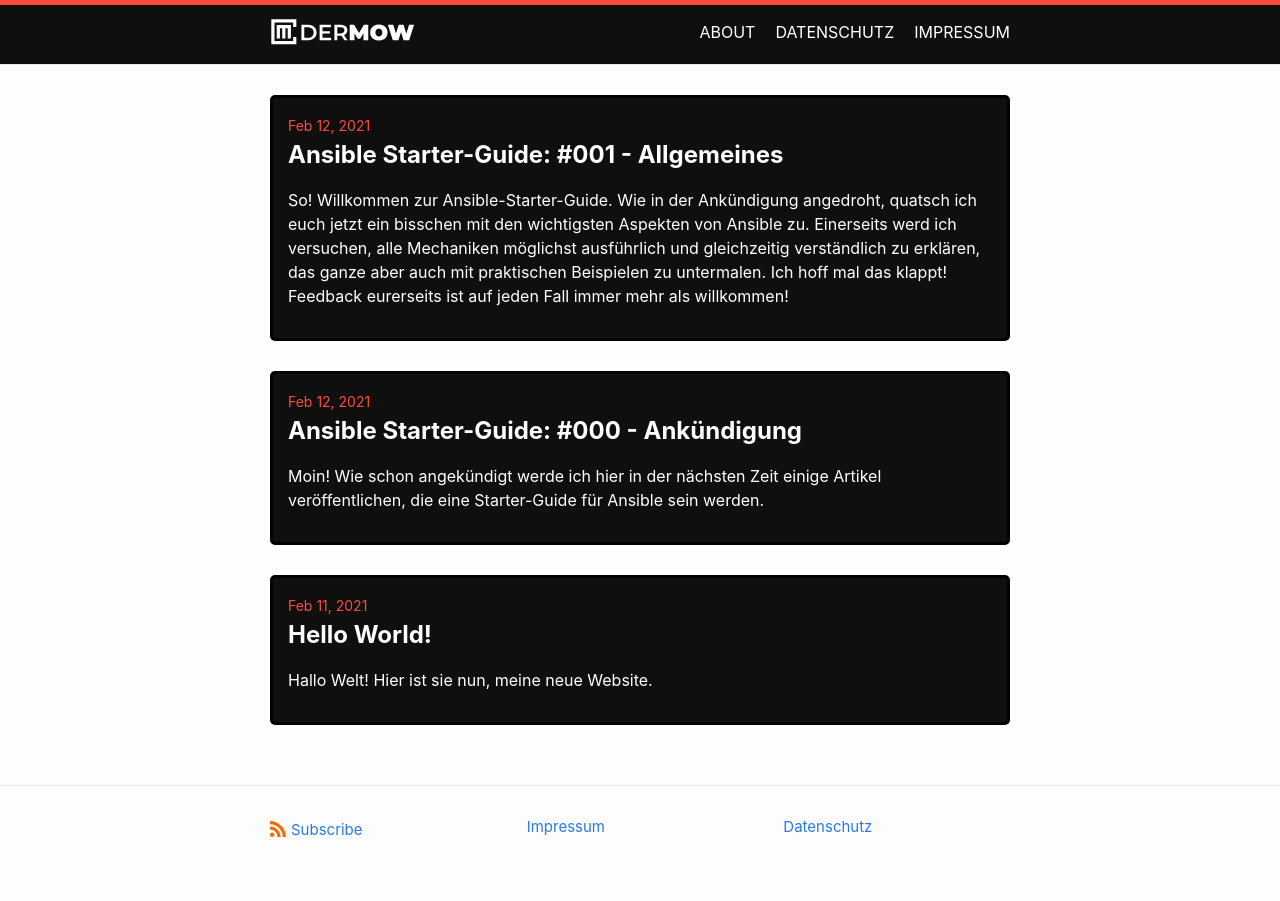
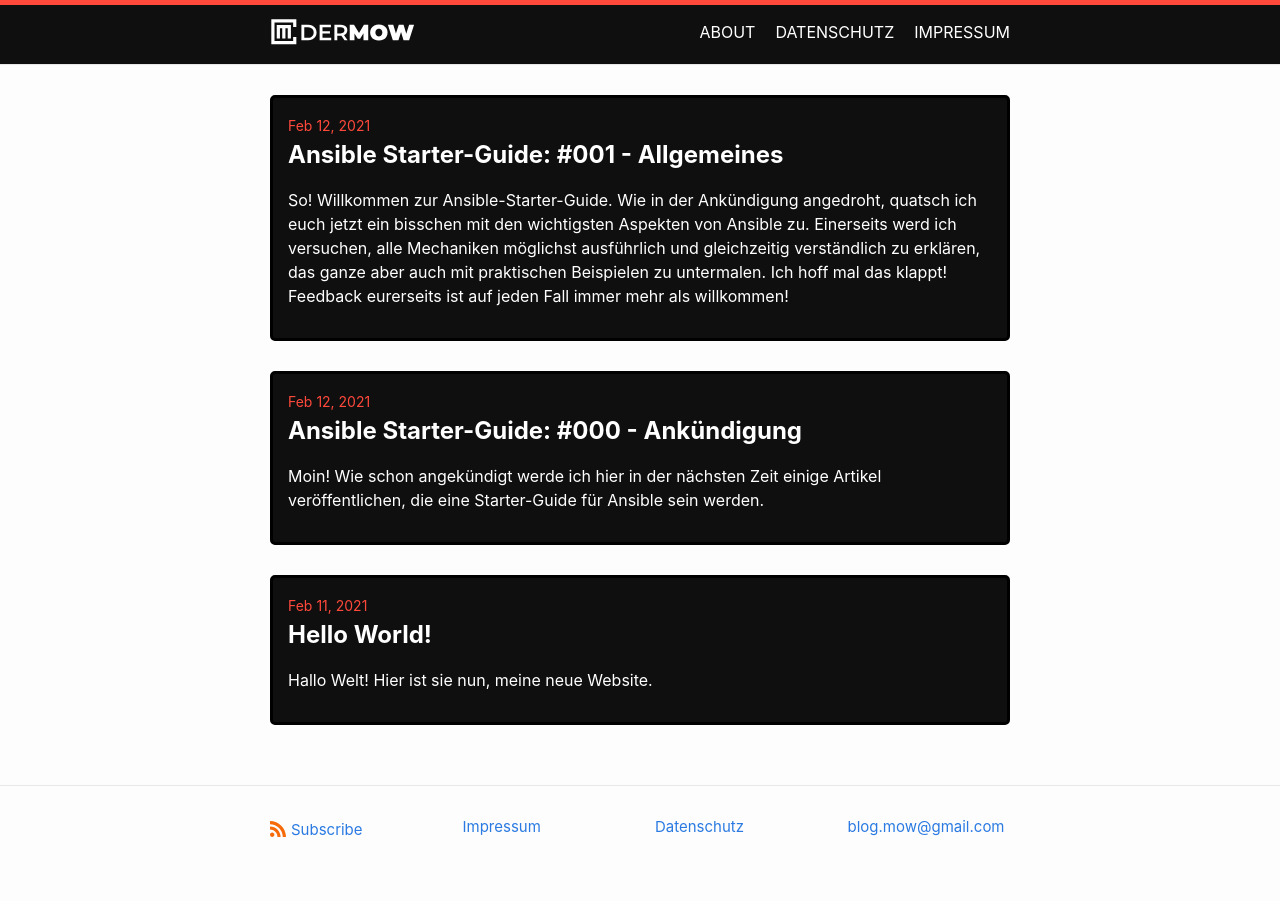
Before and after one commit to dermow/der-mow.de, a Jekyll site: the page built from index.md, in a window 1280 px wide. Built offline with Jekyll 4.4.1, drawn with Linux system fonts in a browser that asks for light colours.

Commit message:
footer modified

```diff
--- a/_includes/footer.html
+++ b/_includes/footer.html
@@ -20,7 +20,15 @@
       <div class="footer-col">
         <p><a href="{{ 'datenschutz' | relative_url }}">Datenschutz</a></p>
       </div>
+
+      <div class="footer-col">
+        <p><a href="mailto://blog.mow@gmail.com">blog.mow@gmail.com</a></p>
+      </div>
     </div>
+
+
+  </div>
+
 
   </div>
 
```
